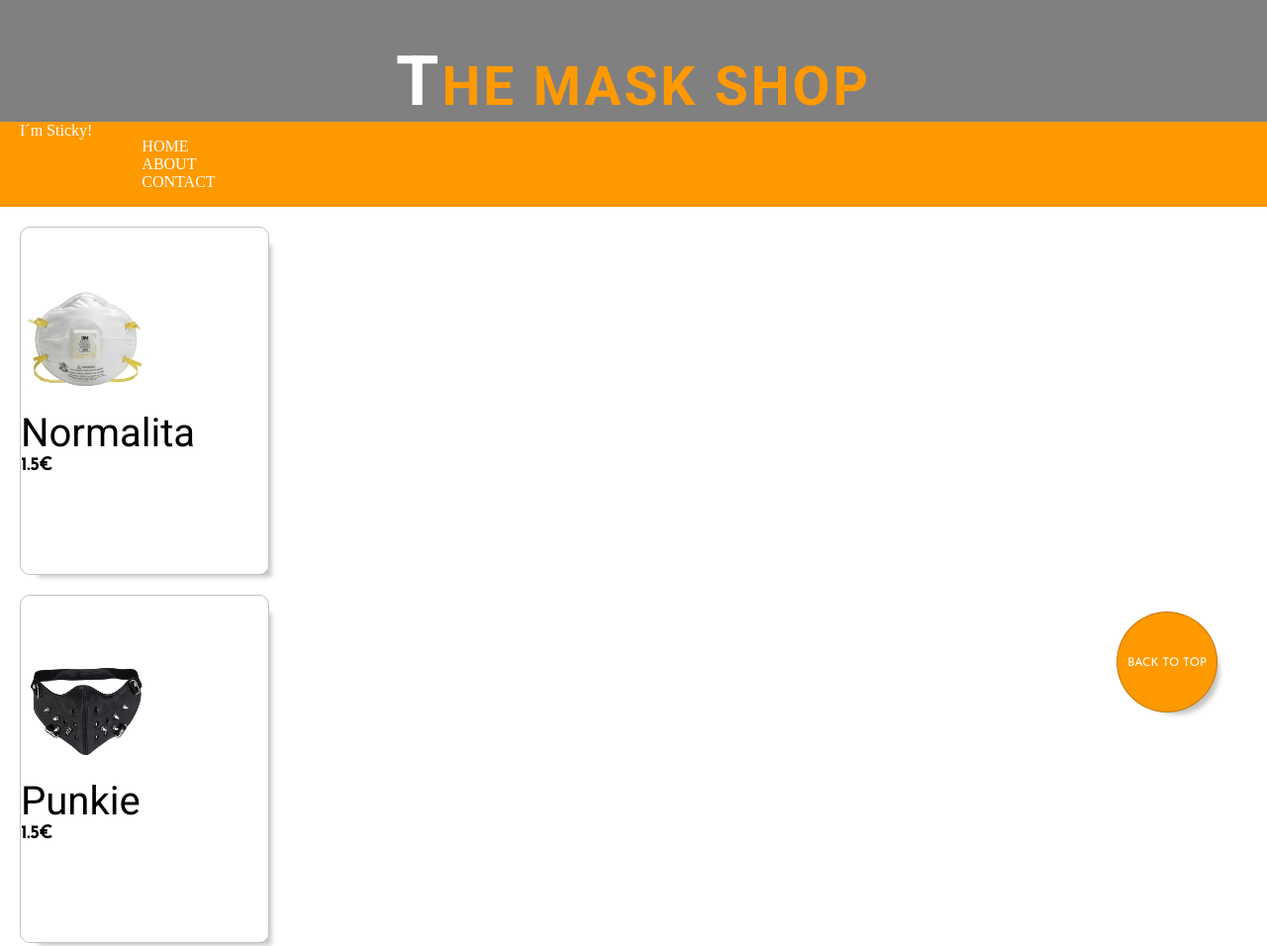
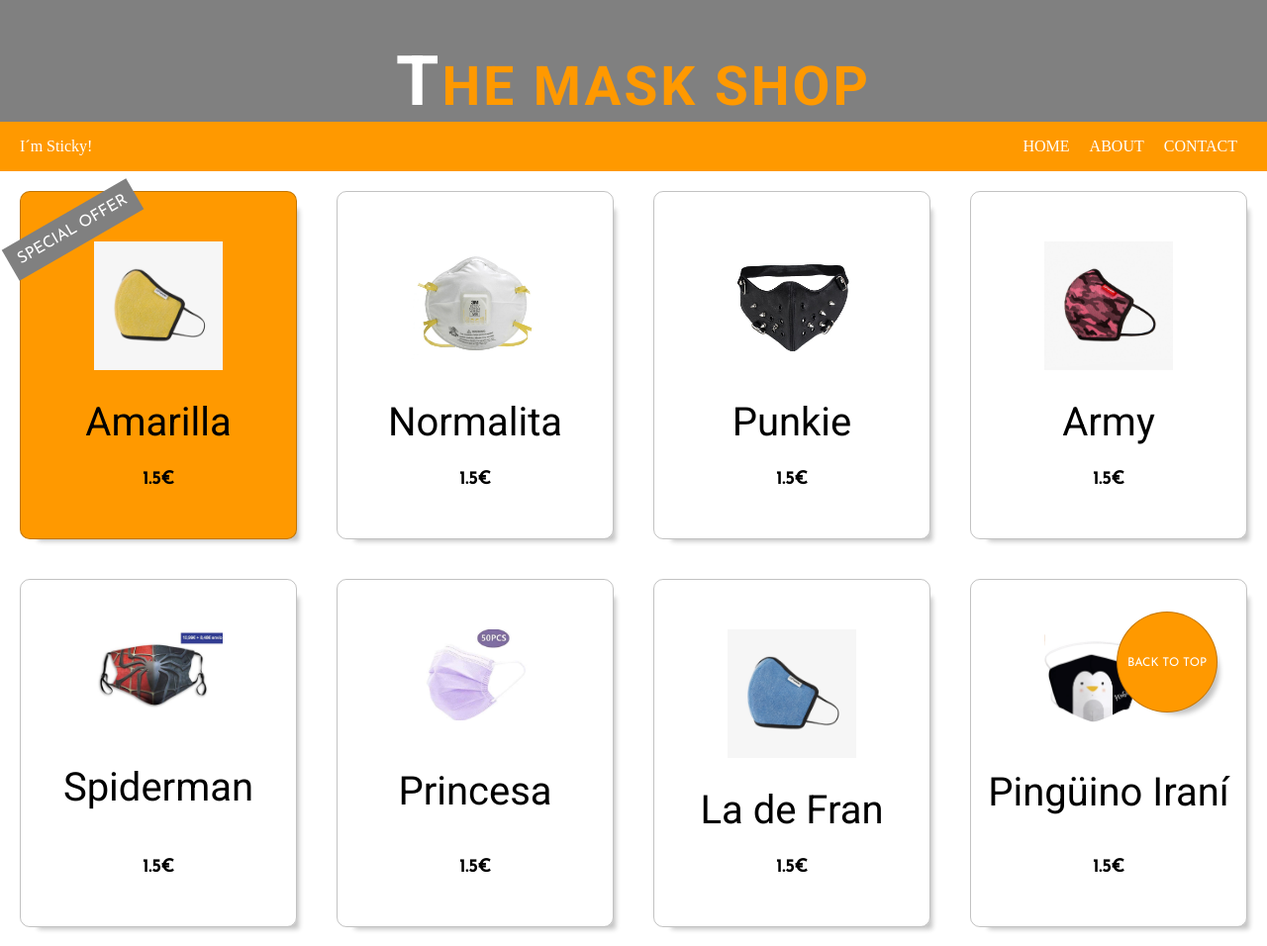
Before and after one commit to Sol-Zeta/the-mask-shop, a plain HTML site: page index.html in a window 1280 px wide. Shown: the top 956 px of the page at 99% size. Drawn offline with Linux system fonts and the light colour scheme.

Commit message:
css with flex

```diff
--- a/styles/style.css
+++ b/styles/style.css
@@ -28,7 +28,7 @@ h1{
 }
 h1::first-letter{
     font-size: 70px;
-    color: var(--white-color)
+    color: var(--white-color);
 }
 
 footer{
@@ -38,28 +38,29 @@ footer{
 
 nav{
     background-color: var(--main-color);
-    color: #fff;
+    color: var(--white-color);
     display: flex;
     padding: 0px 20px;
-    /**/
+    align-items: center;
+    justify-content: space-between;
     position: sticky;
     top: 0px;
     z-index: 1;
 }
 nav, nav>ul{
-    /**/
+    display: flex;
 }
-
 ul{
     list-style: none;
 }
-
 li{
     margin: 0px 10px;
 }
-
 main{
-    /**/
+    display: flex;
+    flex-wrap: wrap;
+    align-items: center;
+    justify-content: center;
 }
 
 .product-card{
@@ -69,10 +70,14 @@ main{
     padding: 50px 0px;
     border: var(--border);
     border-radius: 10px;
-    /**/
+    display: flex;
+    flex-direction: column;
+    align-items: center;
+    justify-content: space-between;
     -webkit-box-shadow: var(--shadow);
     -moz-box-shadow: var(--shadow);
     box-shadow: var(--shadow);
+    flex-grow: 1;
     transition: transform 0.5s, background-color 0.2s, color 0.2s;
 }
 .product-card:hover{
@@ -93,13 +98,11 @@ main{
 img{
     width: 130px;
 }
-
 footer{
     text-align: left;
-    color: #fff;
+    color: var(--white-color);
     padding: 30px 0px;
 }
-
 footer ul{
     margin: 0;
 }
@@ -128,7 +131,6 @@ footer ul{
     background-color: var(--secondary-color);
     color: var(--white-color);
 }
-
 .btn-to-top{
     width: 100px;
     height: 100px;
@@ -143,7 +145,6 @@ footer ul{
     right: 50px;
     background-color: var(--main-color);
 }
-
 .btn-to-top > p{
     position: relative;
     top: 45%;
```
Also changed, not shown: 1 other file.
